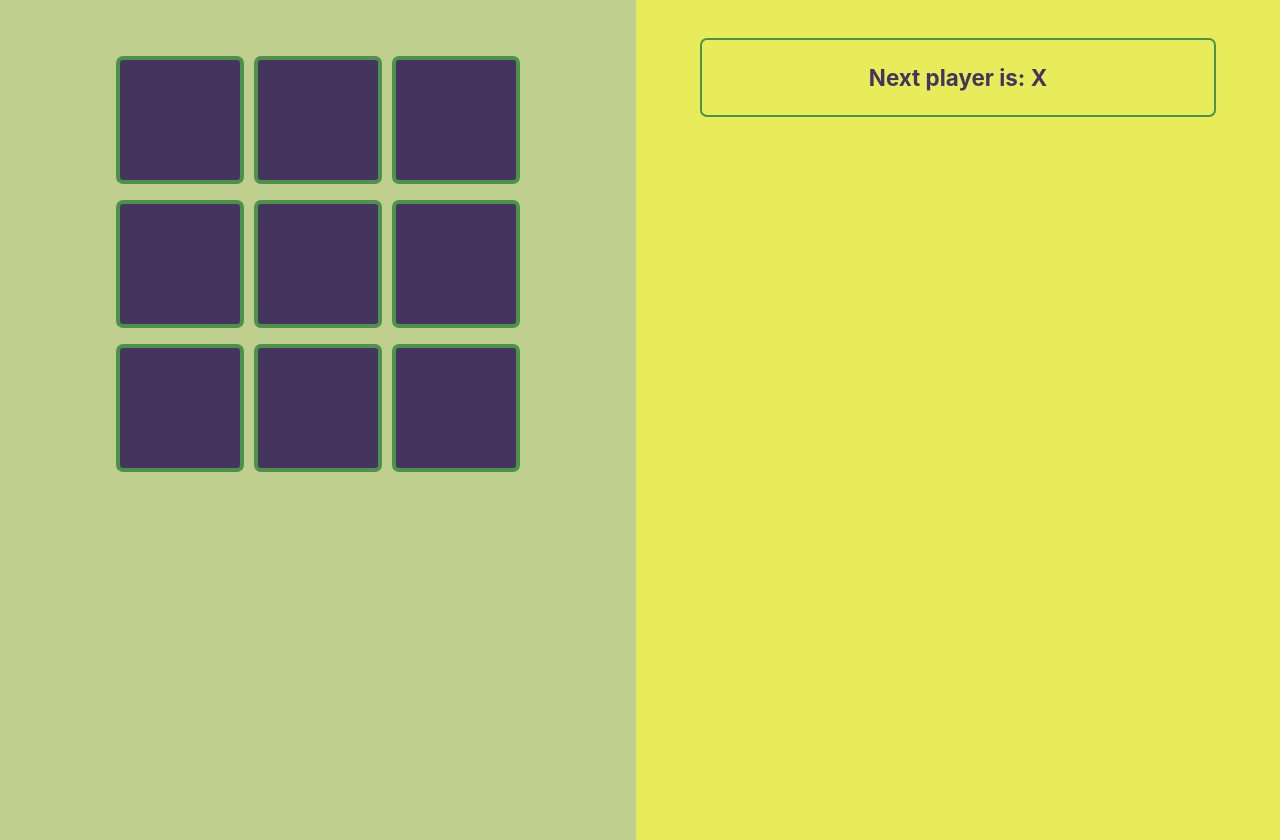
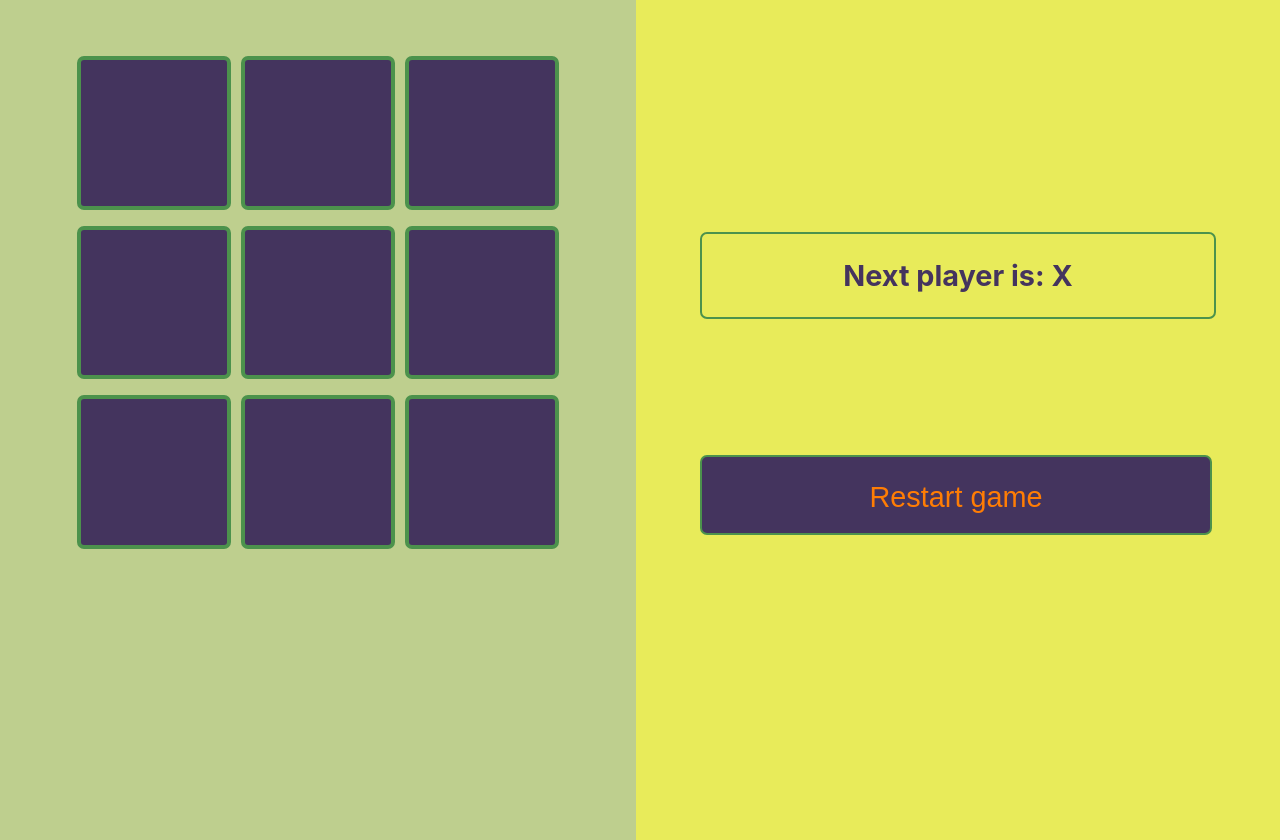
Before and after one commit to bolshed/TicTacToe, a React (Create React App) app: page / in a window 1280 px wide. Built offline with nearby package versions, Linux system fonts and the light colour scheme.

Commit message:
added-restart-button+small-tweaks

```diff
--- a/src/Components/Board.jsx
+++ b/src/Components/Board.jsx
@@ -11,18 +11,18 @@ class Board extends Component {
 
     render() {
         return (
-            <div className='Main'>
-                <div className="Row">
+            <div className='main'>
+                <div className="row">
                     {this.renderSquare(0)}
                     {this.renderSquare(1)}
                     {this.renderSquare(2)}
                 </div>
-                <div className="Row">
+                <div className="row">
                     {this.renderSquare(3)}
                     {this.renderSquare(4)}
                     {this.renderSquare(5)}
                 </div>
-                <div className="Row">
+                <div className="row">
                     {this.renderSquare(6)}
                     {this.renderSquare(7)}
                     {this.renderSquare(8)}
--- a/src/Components/Game.jsx
+++ b/src/Components/Game.jsx
@@ -12,9 +12,8 @@ class Game extends Component {
       squareArr: Array(9).fill(null),
       nextPlayer: true,
       setWinner: null,
-      winningSquares: []
+      // winningSquares: []
     }
-    // this.handleClick = this.handleClick.bind(this)
   }
 
   handleClick(i) {
@@ -56,19 +55,29 @@ class Game extends Component {
     return null
   }
 
+  restartGame = () => {
+    this.setState({
+      squareArr: Array(9).fill(null),
+      nextPlayer: true,
+      setWinner: null
+    })
+  }
+
   render() {
 
 
     return (
-      <div className='Game'>
+      <div className='game'>
         <Board
           handleClick={(i) => this.handleClick(i)}
           nextPlayer={this.state.nextPlayer}
-          squareArr={this.state.squareArr} />
+          squareArr={this.state.squareArr}
+        />
         <Status
           setWinner={this.state.setWinner}
           nextPlayer={this.state.nextPlayer}
           squareArr={this.state.squareArr}
+          restartGame={this.restartGame}
         />
       </div>
     )
--- a/src/Components/Status.jsx
+++ b/src/Components/Status.jsx
@@ -1,4 +1,4 @@
-import React, { Component } from 'react';
+import React from 'react';
 
 function Status(props) {
 
@@ -7,15 +7,16 @@ function Status(props) {
     let status
 
     if (winner) {
-        status = <h3 className="Winner"> The Winner is: {winner}!</h3>
+        status = <h3 className="winner"> The Winner is: {winner} !</h3>
     } else if (props.squareArr.every(element => element)) {
-        status = <h3 className="Winner"> No winner!</h3>
+        status = <h3 className="winner"> No winner!</h3>
     } else {
-        status = <h3 className="Status"> Next player is: {player ? 'X' : 'O'}</h3>
+        status = <h3 className="status"> Next player is: {player ? 'X' : 'O'}</h3>
     }
     return (
         <div>
             {status}
+            <button className='restart' onClick={props.restartGame}> Restart game </button>
         </div>
     )
 }
--- a/src/Style.css
+++ b/src/Style.css
@@ -1,84 +1,27 @@
-/* .App {
+.game {
     display: flex;
-    grid-template: repeat(3, 1fr) / repeat(3, 1fr);
-}
-
-.square {
-    font-size: 6em;
-    width: 14vw;
-    height: 14vw;
-    margin: 0.3vw 0.3vw;
-    background-color: #44345e;
-    color: rgb(255, 125, 4);
-    border: 4px solid #4c924c;
-    border-radius: 7px;
-}
-
-.square:focus {
-    outline: none;
-    background-color: #5f4a80;
+    background-color: #e8eb5a
 }
 
 .main {
-    background-color: rgb(206, 185, 200);
-} */
-
-/* ======================= */
-
-.App {
-    display: grid;
-    grid-template: repeat(3, 1fr) / repeat(3, 1fr);
-
+    display: flex;
+    flex-direction: column;
+    align-items: center;
+    min-height: 100vh;
+    width: 50vw;
+    background-color: rgb(190, 207, 142);
+    padding-top: 5vh;
 }
 
-.Game {
+.row {
     display: flex;
-    background-color: #e8eb5a
-
-}
-
-.Status {
-    font-size: 1.4em;
-    color:#44345e;
-    text-align: center;
-    padding: 3vh 0;
-    border: 2px solid #4c924c;
-    border-radius: 7px;
-    min-width: 40vw;
-    max-height: 10vh;
-    margin: 3vw 5vw;
-    text-align: center
-}
-
-.Winner {
-    font-size: 1.4em;
-    color: rgb(255, 125, 4);
-    background-color: #44345e;
-    text-align: center;
-    padding: 3vh 0;
-    border: 2px solid #4c924c;
-    border-radius: 7px;
-    min-width: 40vw;
-    max-height: 10vh;
-    margin: 3vw 5vw;
-    text-align: center
-}
-
-.Info {
-    /* display: flex; */
-
-}
-
-.Row {
-    display: flex;
-    min-height: 10vw;
+    min-height: 12vw;
     margin-top: 2vh;
 }
 
 .square {
-    font-size: 4.5vw;
-    width: 10vw;
-    /* height: 10vw; */
+    font-size: 6vw;
+    min-width: 12vw;
     margin: 0 0.4vw;
     background-color: #44345e;
     color: rgb(255, 125, 4);
@@ -93,13 +36,55 @@
     box-shadow: 2px 4px 6px rgb(255, 102, 0);
 }
 
-.Main {
-    display: flex;
-    flex-direction: column;
-    align-items: center;
-    min-height: 100vh;
-    width: 50vw;
-    background-color: rgb(190, 207, 142);
-    padding-top: 5vh;
+.status {
+    font-size: 1.8rem;
+    color:#44345e;
+    text-align: center;
+    padding: 3vh 0;
+    border: 2px solid #4c924c;
+    border-radius: 7px;
+    min-width: 40vw;
+    max-height: 10vh;
+    margin: 29vh 5vw 17vh;
+    text-align: center
+}
 
+.winner {
+    font-size: 1.8rem;
+    color: rgb(255, 125, 4);
+    background-color: #44345e;
+    text-align: center;
+    padding: 3vh 0;
+    border: 2px solid #4c924c;
+    border-radius: 7px;
+    min-width: 40vw;
+    max-height: 10vh;
+    margin: 29vh 5vw 17vh;
+    text-align: center
 }
+
+.restart {
+    font-size: 1.8rem;
+    color: rgb(255, 125, 4);
+    background-color: #44345e;
+    text-align: center;
+    padding: 3vh 0 4vw;
+    border: 2px solid #4c924c;
+    border-radius: 7px;
+    min-width: 40vw;
+    max-height: 10vh;
+    margin: 0 5vw;
+    text-align: center
+}
+
+.restart:hover {
+    outline: none;
+    background-color: #5f4a80;
+    box-shadow: 2px 4px 6px rgb(255, 102, 0);
+}
+
+.restart:active {
+    outline: none;
+    box-shadow: 0 5px #666;
+    transform: translateY(4px);
+  }
```
Also changed, not shown: TicTacToe.png (added).
